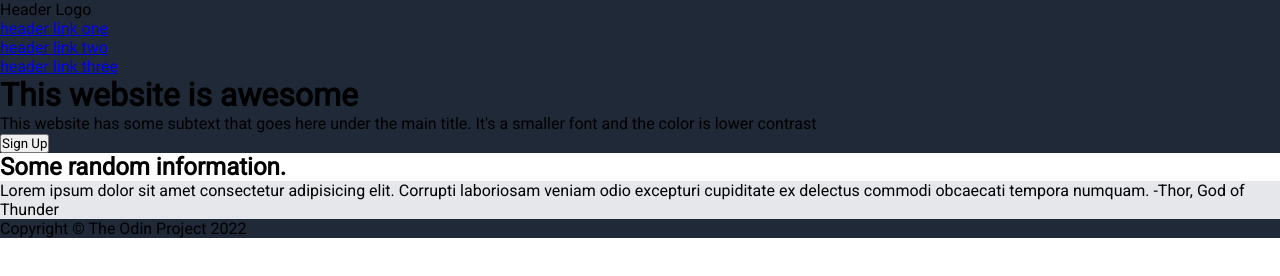
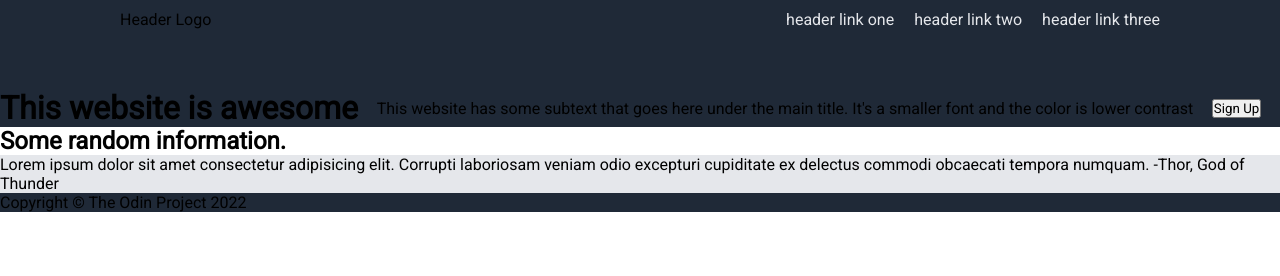
Before and after one commit to jamesg8025/landing-page, a plain HTML site: page index.html in a window 1280 px wide. Drawn offline with Linux system fonts and the light colour scheme.

Commit message:
Apply flex disply to header

```diff
--- a/style.css
+++ b/style.css
@@ -8,6 +8,9 @@
 .first-container,
 .footer {
     background-color: #1F2937;
+    display: flex;
+    justify-content: space-between;
+    align-items: center;
 }
 
 .second-container,
@@ -18,3 +21,22 @@
 .third-container {
     background-color: #e5e7eb;
 }
+
+.header {
+    padding: 10px 120px 60px;
+}
+
+a {
+    text-decoration: none;
+    color: #e5e7eb;
+}
+
+ul {
+    list-style: none;
+    display: flex;
+}
+
+li {
+    margin-left: 20px;
+
+}
```
